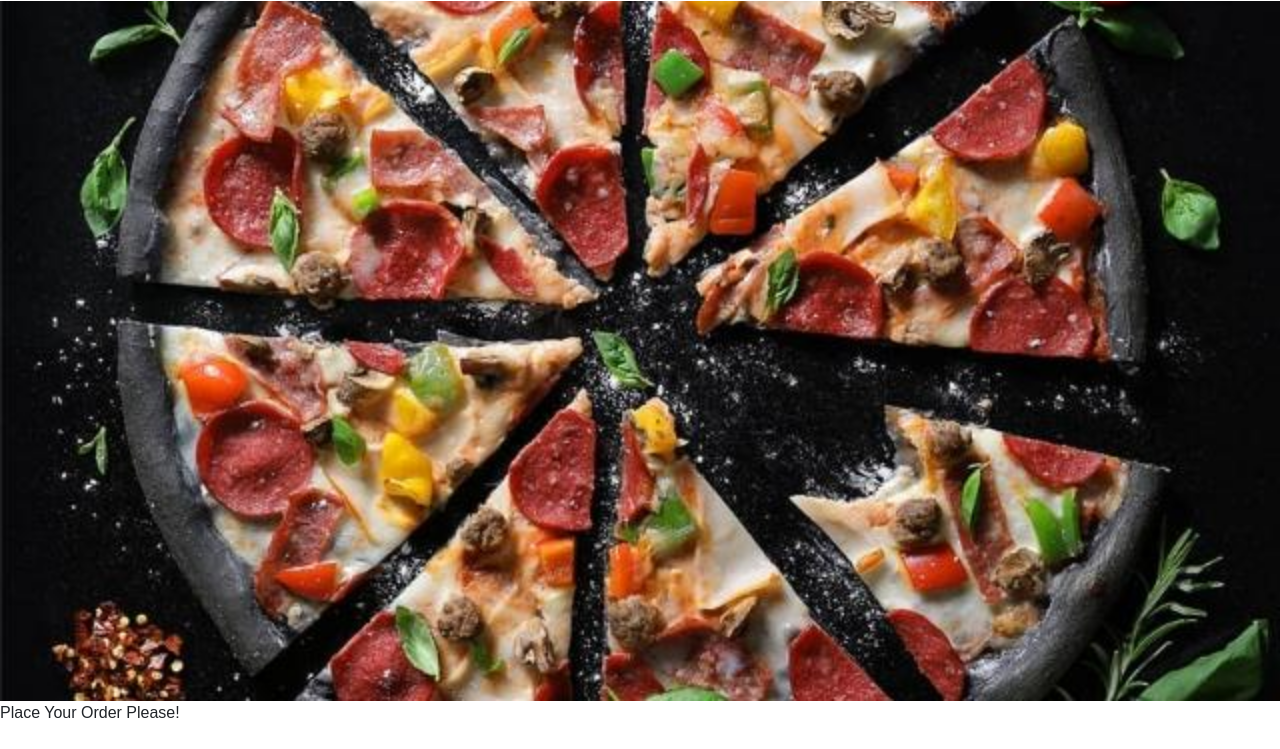
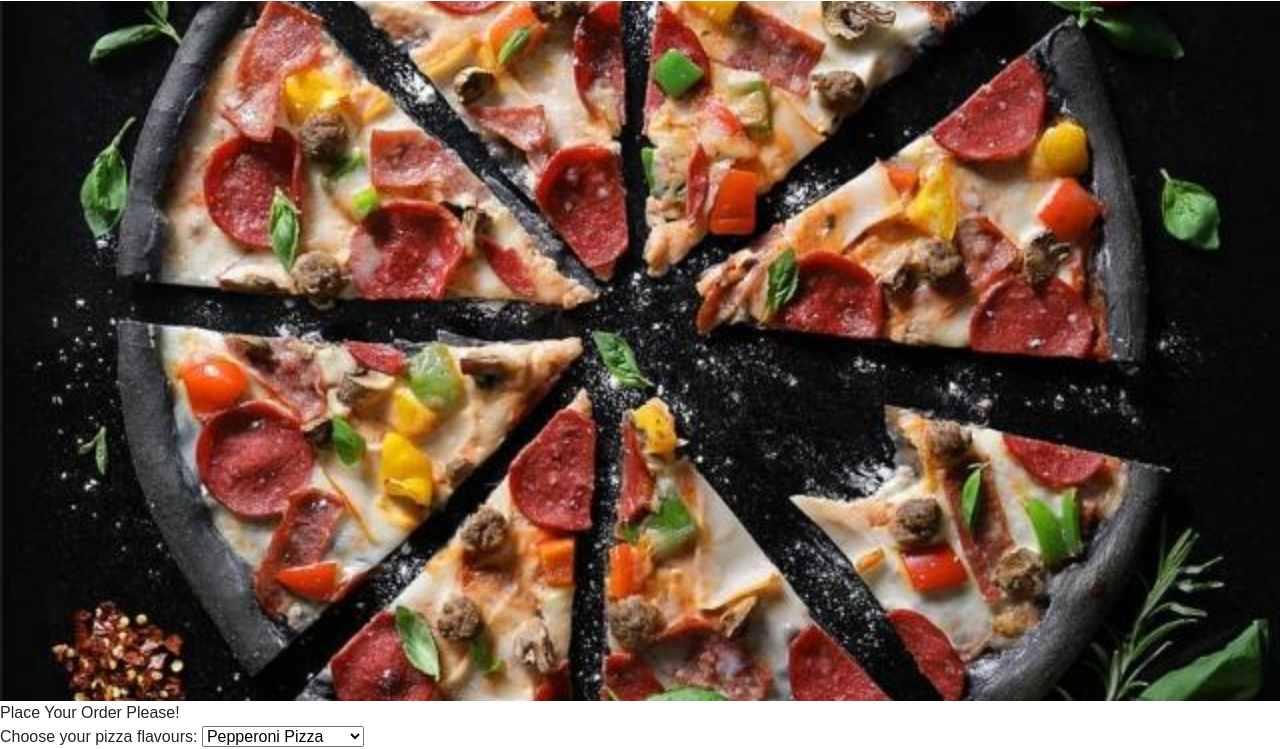
Before and after one commit to AdamuWanganya/pizza-centre, a plain HTML site: page index.html in a window 1280 px wide. Shown: the part 99-848 px from the top of the page. Before the commit the page ends 824 px from the top, so only its background shows below. Drawn offline with nearby package versions, Linux system fonts and the light colour scheme.

Commit message:
Add select option values for flavours

```diff
--- a/index.html
+++ b/index.html
@@ -35,9 +35,19 @@
     <div class="order">Place Your Order Please!</div>
     <row class="order">
         <div class="column">
+            <label for="falvours">Choose your pizza flavours:</label>
+            <!--<select class="custom-select custom-select-md mb-3 flavour" required> -->
+            <select name="flavour" id="flavour">
+             <option value="pepperoni">Pepperoni Pizza</option>
+             <option value="meat">Meat Pizza</option>
+             <option value="margherita">Margherita Pizza</option>
+             <option value="bbq">BBQ Chicken Pizza</option>
+             <option value="hawaiian">Hawaiian Pizza</option>
+             </select>
 
         </div>
     </row>
+
 </body>
 
 </html>
```
